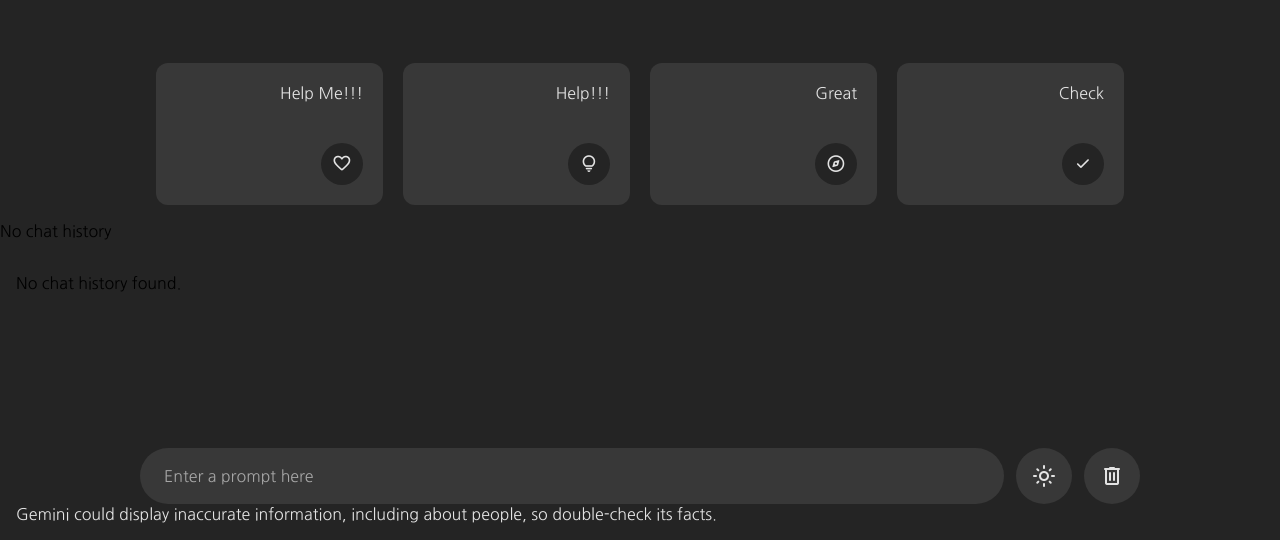
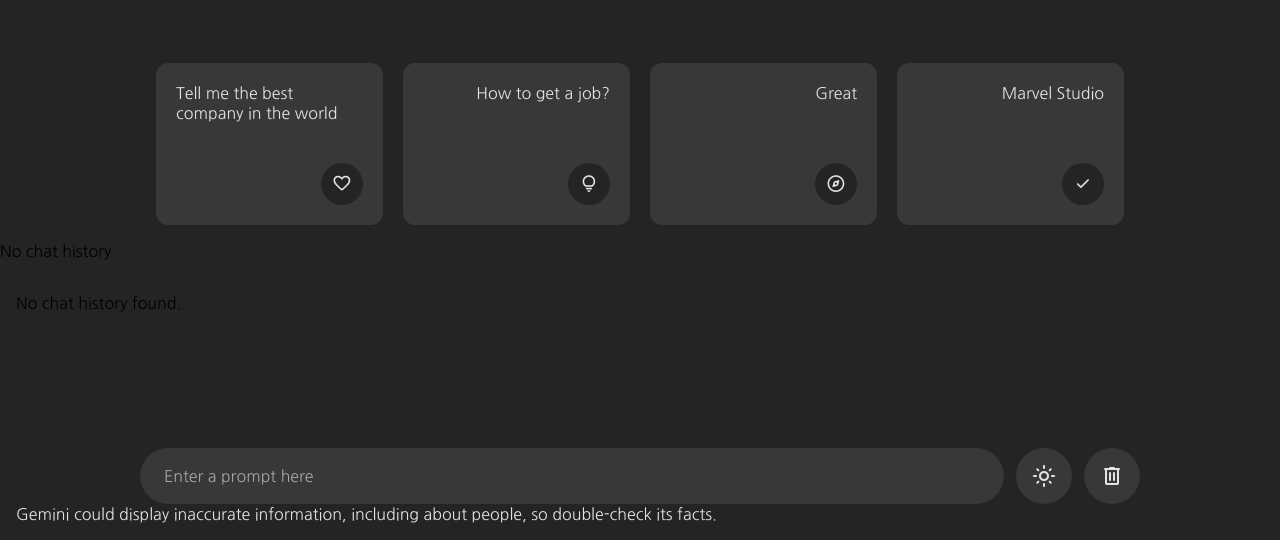
Before and after one commit to ChanwooBrianKim/AI-Gemini, a website: page frontend/index.html in a window 1280 px wide. Shown: the part 260-800 px from the top of the page. Drawn offline with nearby package versions, Linux system fonts and the light colour scheme; sample sign-in values are in the browser's storage; a web font is replaced by a local one.

Commit message:
suggestions changed -> Random suggestion will be added in the future

```diff
--- a/frontend/index.html
+++ b/frontend/index.html
@@ -14,14 +14,15 @@
         <h2 class="title">Hi, there</h2>
         <h4 class="subtitle">How can I help you today</h4>
 
+        <!-- Make this random by crawling these day's topic -->
         <!-- Suggestion List -->
          <ul class="suggestion-list">
             <li class="suggestion">
-                <h4 class="text">Help Me!!!</h4>
+                <h4 class="text">Tell me the best company in the world</h4>
                 <sapn class="icon material-symbols-rounded">Favorite</sapn>
             </li>
             <li class="suggestion">
-                <h4 class="text">Help!!!</h4>
+                <h4 class="text">How to get a job?</h4>
                 <sapn class="icon material-symbols-rounded">lightbulb</sapn>
             </li>
             <li class="suggestion">
@@ -29,21 +30,11 @@
                 <sapn class="icon material-symbols-rounded">explore</sapn>
             </li>
             <li class="suggestion">
-                <h4 class="text">Check</h4>
+                <h4 class="text">Marvel Studio</h4>
                 <sapn class="icon material-symbols-rounded">check</sapn>
             </li>
          </ul>
     </header>
-
-    <!-- Logout button
-    <button id="logout-button">Logout</button>
-
-    <script>
-        document.getElementById('logout-button').addEventListener('click', () => {
-            localStorage.removeItem('token');
-            window.location.href = 'login.html'; // Redirect to login page after logout
-        });
-    </script> -->
 
     <!-- No chat history -->
     <div id="no-history">No chat history</div>
```
